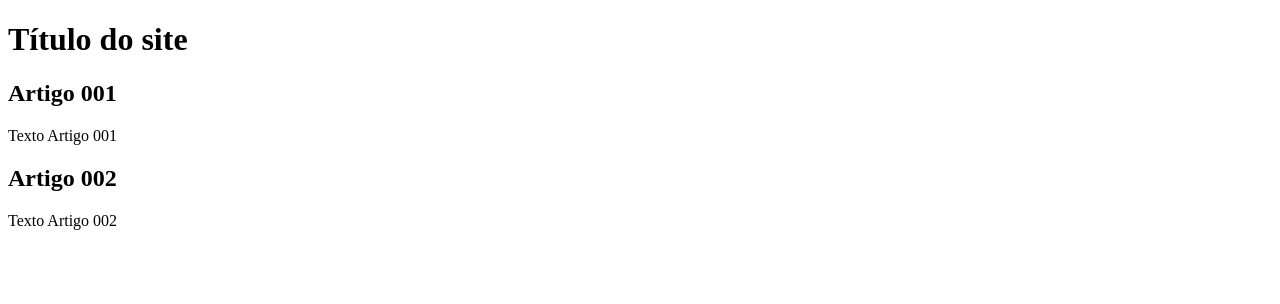
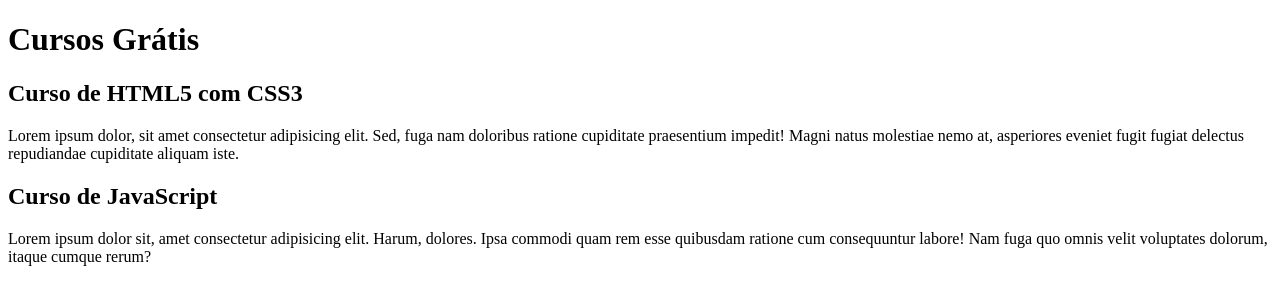
Before and after one commit to HenriqueLucila/projeto-site, a plain HTML site: page index.html in a window 1280 px wide. Drawn offline with Linux system fonts and the light colour scheme.

Commit message:
Comecei a escrever o conteudo

```diff
--- a/index.html
+++ b/index.html
@@ -8,15 +8,15 @@
 <body>
     <main>
         <header>
-            <h1>Título do site</h1>
+            <h1>Cursos Grátis</h1>
         </header>
         <article>
-            <h2>Artigo 001</h2>
-            <p>Texto Artigo 001</p>
+            <h2>Curso de HTML5 com CSS3</h2>
+            <p>Lorem ipsum dolor, sit amet consectetur adipisicing elit. Sed, fuga nam doloribus ratione cupiditate praesentium impedit! Magni natus molestiae nemo at, asperiores eveniet fugit fugiat delectus repudiandae cupiditate aliquam iste.</p>
         </article>
         <article>
-            <h2>Artigo 002</h2>
-            <p>Texto Artigo 002</p>
+            <h2>Curso de JavaScript</h2>
+            <p>Lorem ipsum dolor sit, amet consectetur adipisicing elit. Harum, dolores. Ipsa commodi quam rem esse quibusdam ratione cum consequuntur labore! Nam fuga quo omnis velit voluptates dolorum, itaque cumque rerum?</p>
         </article>
     </main>
 </body>
```
